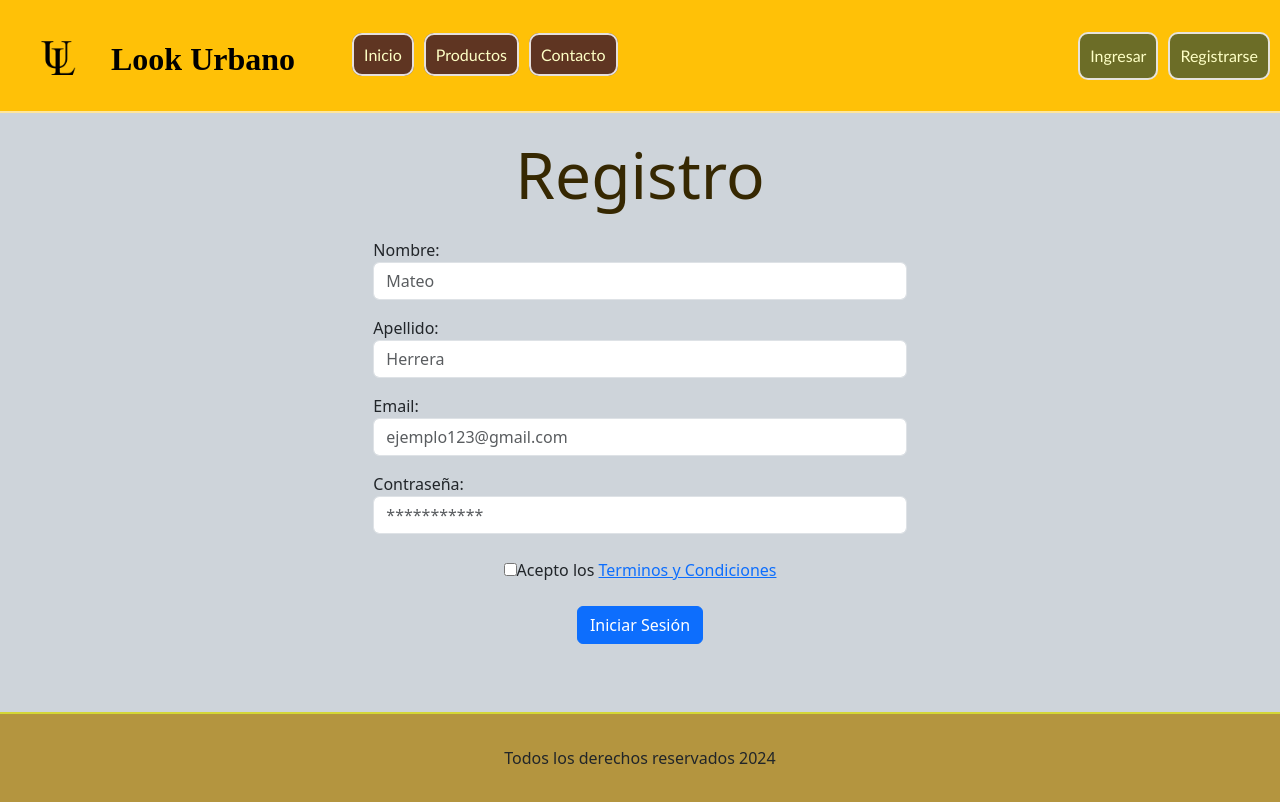
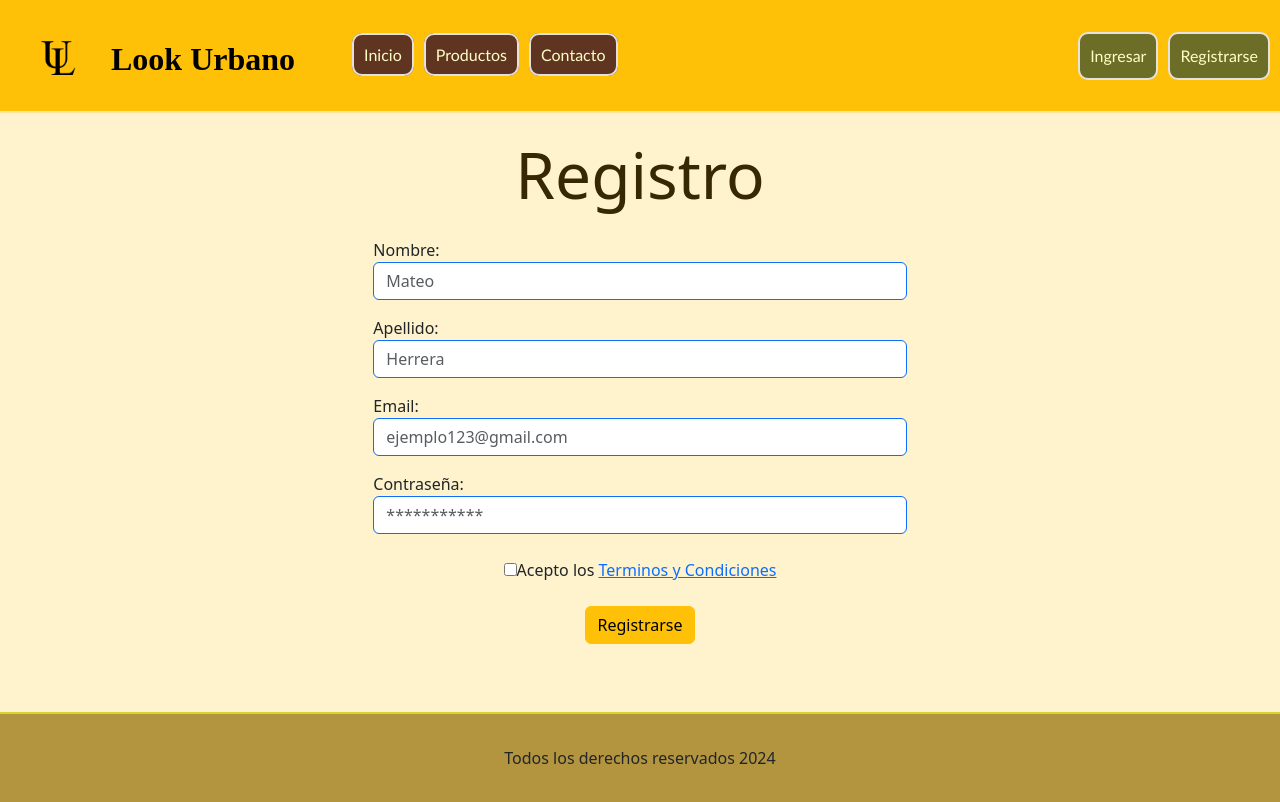
Before and after one commit to MateoH15/PreEntrega-3HerreraMateo, a website: page html/registrarse.html in a window 1280 px wide. Drawn offline with nearby package versions, Linux system fonts and the light colour scheme.

Commit message:
SEO on page añadido

```diff
--- a/html/registrarse.html
+++ b/html/registrarse.html
@@ -8,9 +8,26 @@
     <link rel="stylesheet" href="../styles/style.css">
     <link href="https://cdn.jsdelivr.net/npm/bootstrap@5.3.3/dist/css/bootstrap.min.css" rel="stylesheet"
         integrity="sha384-QWTKZyjpPEjISv5WaRU9OFeRpok6YctnYmDr5pNlyT2bRjXh0JMhjY6hW+ALEwIH" crossorigin="anonymous">
+
+    <!--SEO-->
+    <meta name="keywords"
+        content="Look Urbano, Ropa, Remeras, Pantalones, Zapatillas, Ropa Moderna, Ropa Urbana, Outfits, Moda, Calle, Accesorios, Estilo Streetwear, Estilos, Estilo, Ropa Oversized">
+
+    <!--Meta Descripción-->
+    <meta name="description"
+        content="Ofrecemos ropa de calidad, moderna y versátil que se adapta a tu día a día. Encuentra las últimas tendencias y básicos atemporales que te harán sentir seguro y con estilo en cada ocasión. ¡Compra ahora y transforma tu look con piezas únicas diseñadas para destacar!">
+
+    <!--Meta Phone-->
+    <meta name="telephone" content="11-8734-2382">
+
+    <!--Meta Author-->
+    <meta name="author" content="Mateo Herrera">
+
+    <!--Meta geo.placename-->
+    <meta name="geo.placename" content="Buenos Aires - Argentina">
 </head>
 
-<body class="bg-dark-subtle">
+<body class="bg-warning-subtle">
     <header class="bg-warning border-bottom border-2 border-warning-subtle">
         <nav class="navbar absolute-top bg-warning" id="navbar-bootstrap">
             <div class="container-fluid">
@@ -67,25 +84,26 @@
 
     </header>
 
-    <main class="bg-dark-subtle" id="main-registrarse">
+    <main class="bg-warning-subtle" id="main-registrarse">
         <h1 class="my-4">Registro</h1>
         <fieldset>
             <form class="d-flex flex-column col-5 mx-auto" action="">
                 <label for="">Nombre: </label>
-                <input class="form-control mb-3" type="text" placeholder="Mateo">
+                <input class="form-control mb-3 border border-primary" type="text" placeholder="Mateo">
 
                 <label for="">Apellido: </label>
-                <input class="form-control mb-3" type="text" name="" id="" placeholder="Herrera">
+                <input class="form-control mb-3 border border-primary" type="text" name="" id="" placeholder="Herrera">
 
                 <label for="">Email: </label>
-                <input class="form-control mb-3" type="email" placeholder="ejemplo123@gmail.com">
+                <input class="form-control mb-3 border border-primary" type="email" placeholder="ejemplo123@gmail.com">
 
                 <label for="">Contraseña: </label>
-                <input class="form-control mb-4" type="password" name="" id="" placeholder="***********">
+                <input class="form-control mb-4 border border-primary" type="password" name="" id=""
+                    placeholder="***********">
                 <label class="mx-auto" for=""><input type="checkbox" name="" id="">Acepto los <a href="">Terminos y
                         Condiciones</a></label>
 
-                <button class="btn btn-primary mx-auto mt-4 mb-5">Iniciar Sesión</button>
+                <button class="btn btn-warning mx-auto mt-4 mb-5">Registrarse</button>
             </form>
         </fieldset>
     </main>
--- a/scss/style.scss
+++ b/scss/style.scss
@@ -9,6 +9,8 @@
 @import './layout/footer';
 @import './layout/contacto';
 
+
+
 @import './layout/productos';
 
 
```
Also changed, not shown: html/contacto.html (+17 -0 lines), html/ingresar.html (+26 -5 lines), html/productos.html (+17 -0 lines), index.html (+20 -0 lines).
